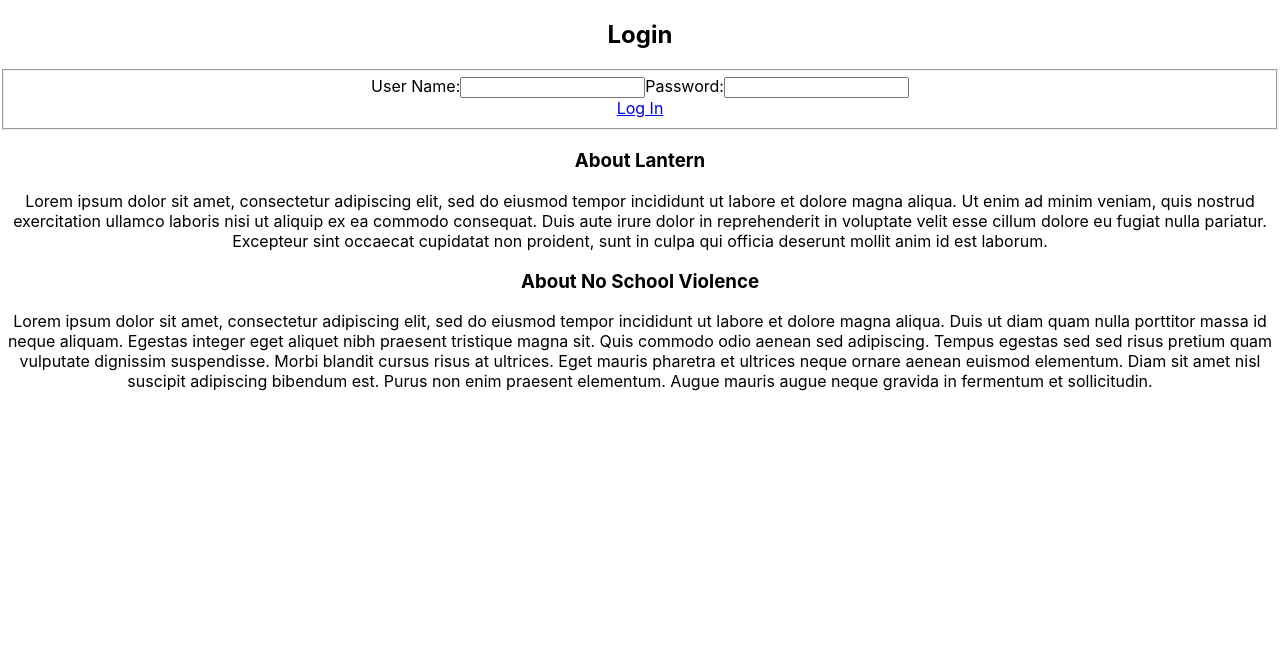
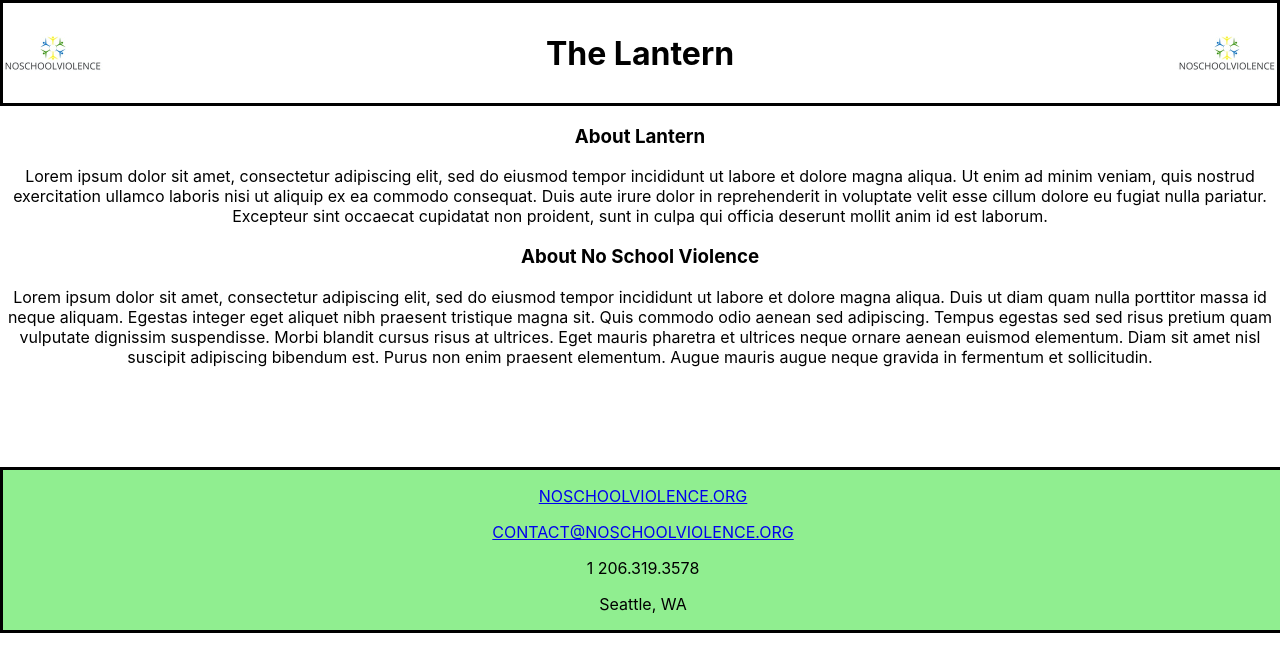
Before and after one commit to NoSchoolViolence/Lantern_Web_App, a React (Create React App) app in the folder lantern/: page / in a window 1280 px wide. Shown: the top 672 px of the page. Built offline with nearby package versions, Linux system fonts and the light colour scheme.

Commit message:
header/footer now completed. Will need to resolve stickiness of footer when we know more about our content

```diff
--- a/lantern/src/App.css
+++ b/lantern/src/App.css
@@ -97,3 +97,33 @@
 .display-none {
   display: none;
 }
+
+/* HEADER STYLING */
+
+header {
+  display: flex;
+  border: 3px solid black;
+  justify-content: space-between;
+}
+
+header > img {
+  height: 100px;
+}
+
+.headerLink {
+  text-decoration: none;
+  color: black;
+}
+
+.headerText {
+  align-self: center;
+}
+
+/* FOOTER STYLING */
+
+footer {
+  border: 3px solid black;
+  background-color: lightgreen;
+  margin-top: 100px;
+  width: 100%;
+}
--- a/lantern/src/App.js
+++ b/lantern/src/App.js
@@ -3,6 +3,8 @@
 import { BrowserRouter, Route } from 'react-router-dom';
 import ROUTES from './routes';
 import './App.css';
+import Header from './header/header';
+import Footer from './footer/footer';
 import Search from './search/Search';
 import Results from './results/results';
 
@@ -11,6 +13,7 @@
   render() {
     return (
       <div className="App">
+        <Header />
         <BrowserRouter>
           <Route exact path={ROUTES.LANDING} component={Landing} />
         </BrowserRouter>
@@ -20,6 +23,7 @@
         <BrowserRouter>
           <Route path={ROUTES.RESULTS} component={Results} />
         </BrowserRouter>
+        <Footer />
       </div>
     );
   }
--- /dev/null
+++ b/lantern/src/footer/footer.js
@@ -0,0 +1,14 @@
+import React from 'react';
+
+const Footer = () => {
+  return (
+    <footer>
+      <p><a href='https://www.noschoolviolence.org'>NOSCHOOLVIOLENCE.ORG</a></p>
+      <p><a href='mailto:contact@noschoolviolence.org'>CONTACT@NOSCHOOLVIOLENCE.ORG</a></p>
+      <p>1 206.319.3578</p>
+      <p>Seattle, WA</p>
+    </footer>
+  )
+}
+
+export default Footer;
--- /dev/null
+++ b/lantern/src/header/header.js
@@ -0,0 +1,15 @@
+import React from 'react';
+import ROUTES from '../routes';
+import Logo from './assets/nsv.png';
+
+const Header = () => {
+  return (
+    <header>
+      <img src={Logo} alt='nsv Logo'></img>
+      <h1 className='headerText'><a href={ROUTES.LANDING} className='headerLink'>The Lantern</a></h1>
+      <img src={Logo} alt='nsv Logo'></img>
+    </header>
+  )
+}
+
+export default Header;
--- a/lantern/src/landing/landing.js
+++ b/lantern/src/landing/landing.js
@@ -1,14 +1,13 @@
 import React from 'react';
-import Login from './components/login';
 import AbtLantern from './components/abtLantern';
 import AbtNSV from './components/abtNSV';
 
 const Landing = () => {
   return (
     <div className='landing-page-div'>
-      <Login/>
       <AbtLantern/>
       <AbtNSV/>
+
     </div>
   )
 };
--- a/lantern/src/results/results.js
+++ b/lantern/src/results/results.js
@@ -1,5 +1,6 @@
 import React, { Component } from "react";
 import CorrelationList from "./components/correllationList";
+import Modal from './components/modal';
 import ROUTES from "../routes";
 
 class Results extends Component {
@@ -13,7 +14,9 @@
           <CorrelationList />
         </div>
         <div>
-          School information goes here
+
+            School information goes here
+
         </div>
         <div>
           Searched Behaviors go here
```
Also changed, not shown: lantern/src/header/assets/nsv.png (added).
